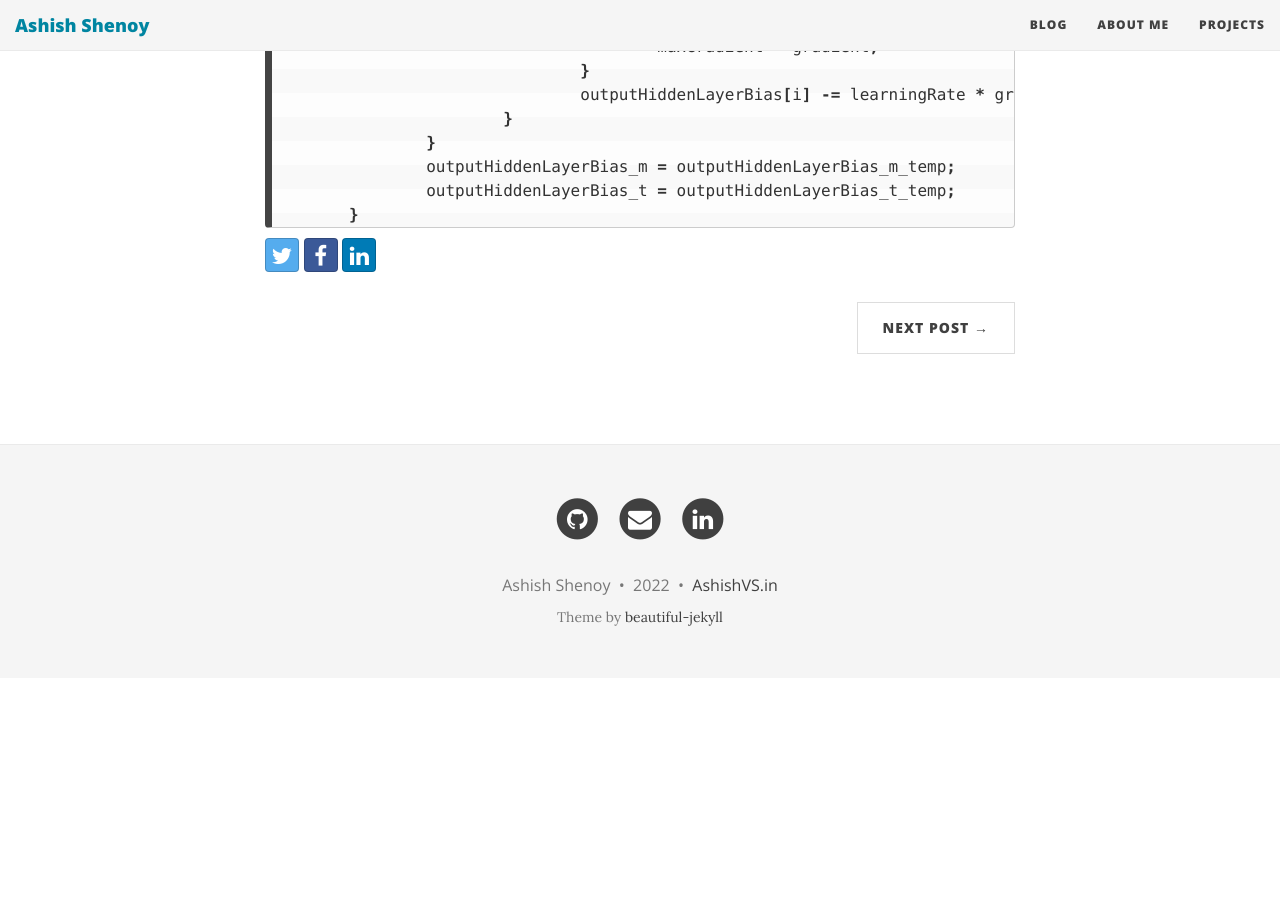
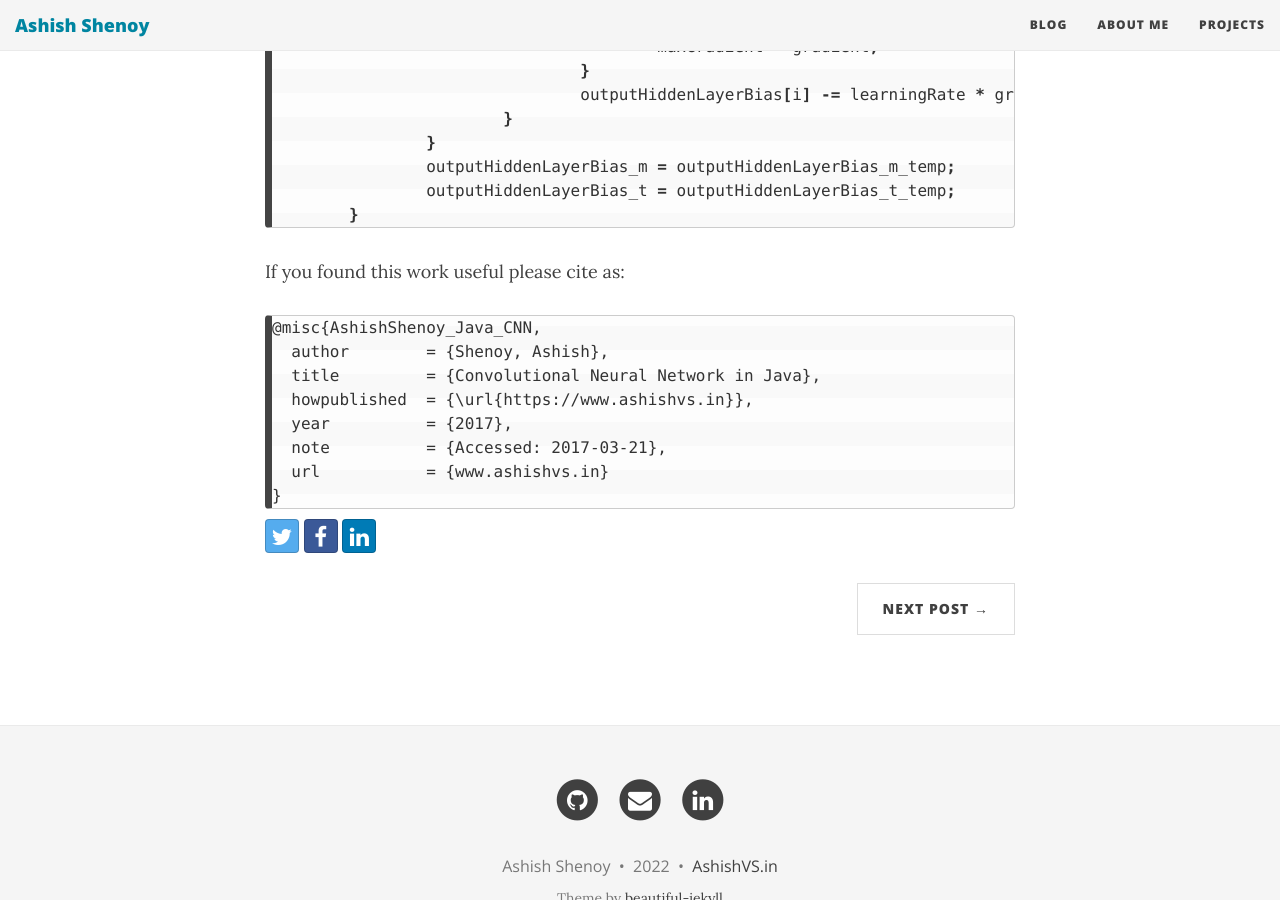
Before and after one commit to ashishvshenoy/ashishvshenoy.github.io, a Jekyll site: the page built from _posts/2017-03-21-how-i-built-a-convolutional-neural-network-in-java.md, in a window 1280 px wide and 900 px high, scrolled down 11525 px. Built offline with Jekyll 4.4.1, drawn with Linux system fonts in a browser that asks for light colours; nearby versions of some CDN libraries; before the commit the page ends 12203 px from its top, so only the background shows below that.

Commit message:
Update 2017-03-21-how-i-built-a-convolutional-neural-network-in-java.md

````diff
--- a/_posts/2017-03-21-how-i-built-a-convolutional-neural-network-in-java.md
+++ b/_posts/2017-03-21-how-i-built-a-convolutional-neural-network-in-java.md
@@ -448,3 +448,15 @@ public void backprop(double[] outputLabels) {
 		outputHiddenLayerBias_t = outputHiddenLayerBias_t_temp;
 	}
 ```
+
+If you found this work useful please cite as:
+```
+@misc{AshishShenoy_Java_CNN,
+  author        = {Shenoy, Ashish},
+  title         = {Convolutional Neural Network in Java},
+  howpublished  = {\url{https://www.ashishvs.in}},
+  year          = {2017},
+  note          = {Accessed: 2017-03-21},
+  url           = {www.ashishvs.in}
+}
+```
````
